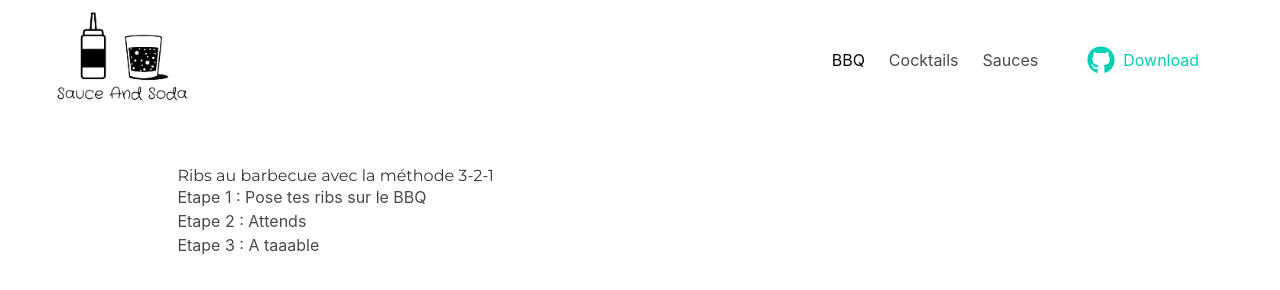
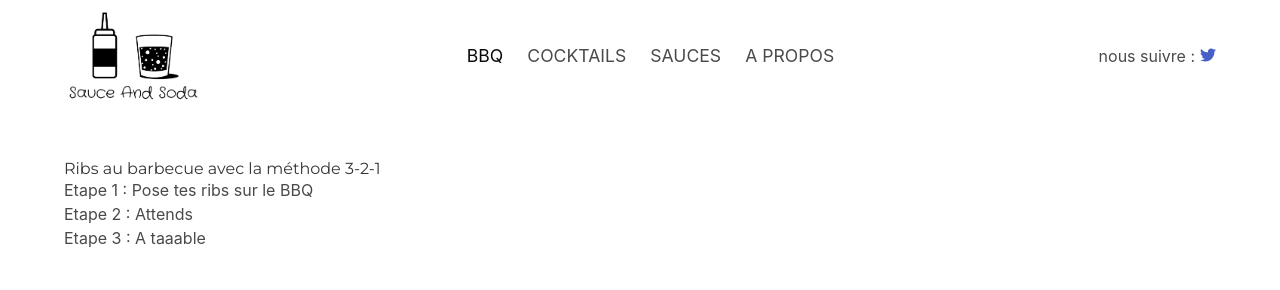
Before and after one commit to lildesert/SauceAndSoda, a Gatsby site: page /3-2-1-ribs/ in a window 1280 px wide. Built offline with nearby package versions, Linux system fonts and the light colour scheme; Gatsby itself is replaced by a stand-in of ours; some packages are replaced by stand-ins of ours.

Commit message:
update design

```diff
--- a/src/components/header.js
+++ b/src/components/header.js
@@ -4,26 +4,26 @@ import styled from 'styled-components'
 import Icon from './icon'
 import logo from '../images/sauceandsoda.png' // logomakr.com/8KQU24
 
-const Container = styled.div`
-  padding: 8px 0;
+const Menu = styled.div`
+  padding: 24px 0;
+  font-size: 1.1rem;
+  &.navbar-start {
+    flex-grow: 1;
+    justify-content: center;
+  }
 `
 
-const Logo = styled.img`
-  max-width: 140px;
-  margin-bottom: 0px;
-`
-
-const DesktopMenu = styled.div`
-  padding: 16px 0;
+const SocialMediaLabel = styled.span`
+  margin-right: 5px;
 `
 
 const Header = () => (
-  <Container className="hero-head">
+  <div className="hero-head">
     <nav className="navbar">
       <div className="container">
         <div className="navbar-brand">
-          <Link to="/">
-            <Logo src={logo} alt="Logo" />
+          <Link className="navbar-item" to="/">
+            <img src={logo} alt="Logo" />
           </Link>
           <span className="navbar-burger burger" data-target="navbarMenuHeroA">
             <span></span>
@@ -31,8 +31,8 @@ const Header = () => (
             <span></span>
           </span>
         </div>
-        <DesktopMenu id="navbarMenuHeroA" className="navbar-menu">
-          <div className="navbar-end">
+        <div id="navbarMenuHeroA" className="navbar-menu">
+          <Menu className="navbar-start is-uppercase">
             <a className="navbar-item is-active">
               BBQ
             </a>
@@ -42,17 +42,24 @@ const Header = () => (
             <a className="navbar-item">
               Sauces
             </a>
+            <a className="navbar-item">
+              A propos
+            </a>
+          </Menu>
+          <div className="navbar-end">
             <span className="navbar-item">
-              <a className="button is-primary is-inverted">
-                <Icon nav="true" icon={['fab', 'github']} size='1x' />
-                <span>Download</span>
-              </a>
+              <SocialMediaLabel>nous suivre :</SocialMediaLabel>
+              <Link to="/">
+                <span className="icon">
+                  <Icon nav="true" icon={['fab', 'twitter']} />
+                </span>
+              </Link>
             </span>
           </div>
-        </DesktopMenu>
+        </div>
       </div>
     </nav>
-  </Container>
+  </div>
 )
 
 export default Header
--- a/src/components/icon.js
+++ b/src/components/icon.js
@@ -12,7 +12,9 @@ import {
   faTwitter,
   faYoutube
 } from '@fortawesome/free-brands-svg-icons'
-import { faBars, faSpinner } from '@fortawesome/free-solid-svg-icons'
+import { faSpinner,
+  faLongArrowAltRight
+} from '@fortawesome/free-solid-svg-icons'
 
 // By setting things up like this react-fontawesome knows of the icons
 // I am also only using these icons from the libraries so less overhead.
@@ -23,19 +25,14 @@ library.add(
   faMediumM,
   faTwitter,
   faYoutube,
-  faBars
+  faLongArrowAltRight
 )
 
 console.log(library)
 
 const UnstyledIcon = props => <FontAwesomeIcon {...props} />
 
-export const StyledIcon = styled(UnstyledIcon)`
-  color: ${ ({ nav, theme }) =>
-    nav === 'true' ? theme.colors.primary : theme.colors.black };
-  font-size: 1.75rem;
-  margin: 0 0.5rem;
-`
+export const StyledIcon = styled(UnstyledIcon)``
 
 StyledIcon.propTypes = {
   nav: string
--- a/src/components/layout.js
+++ b/src/components/layout.js
@@ -24,14 +24,7 @@ const Layout = ({ children }) => (
           <section className="hero">
             <Header siteTitle={data.site.siteMetadata.title} />
             <div className="hero-body">
-              <div className="container"
-                style={{
-                  margin: '0 auto',
-                  maxWidth: 960,
-                  padding: '0px 1.0875rem 1.45rem',
-                  paddingTop: 0,
-                }}
-              >
+              <div className="container">
                 {children}
               </div>
             </div>
--- a/src/components/layout.scss
+++ b/src/components/layout.scss
@@ -1,3 +1,8 @@
 @import "~bulma/sass/utilities/initial-variables.sass";
 @import "~bulma/sass/utilities/functions.sass";
 @import "~bulma/bulma.sass";
+
+.navbar-item img {
+  max-height: 6rem;
+  margin-bottom: 0;
+}
```
Also changed, not shown: src/components/card.js (+73 -25 lines), src/components/cardList.js (+9 -2 lines).
